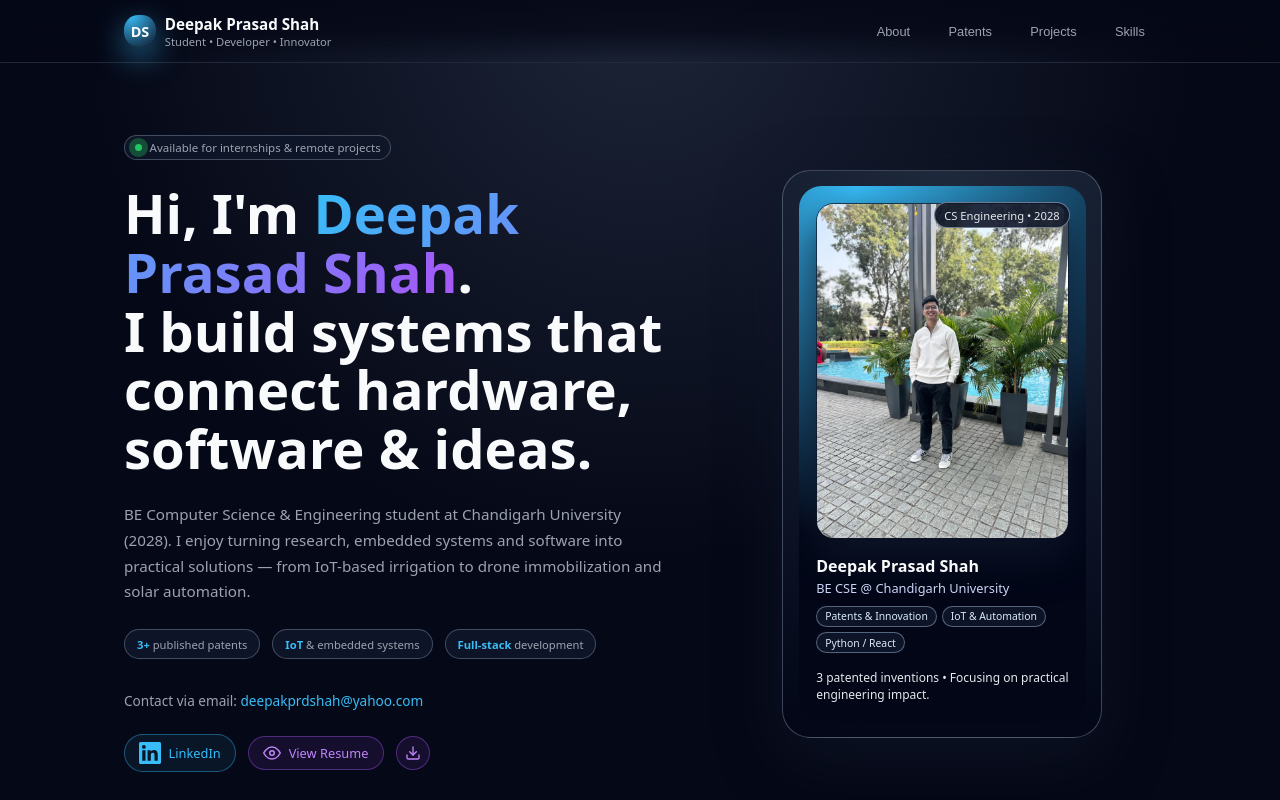
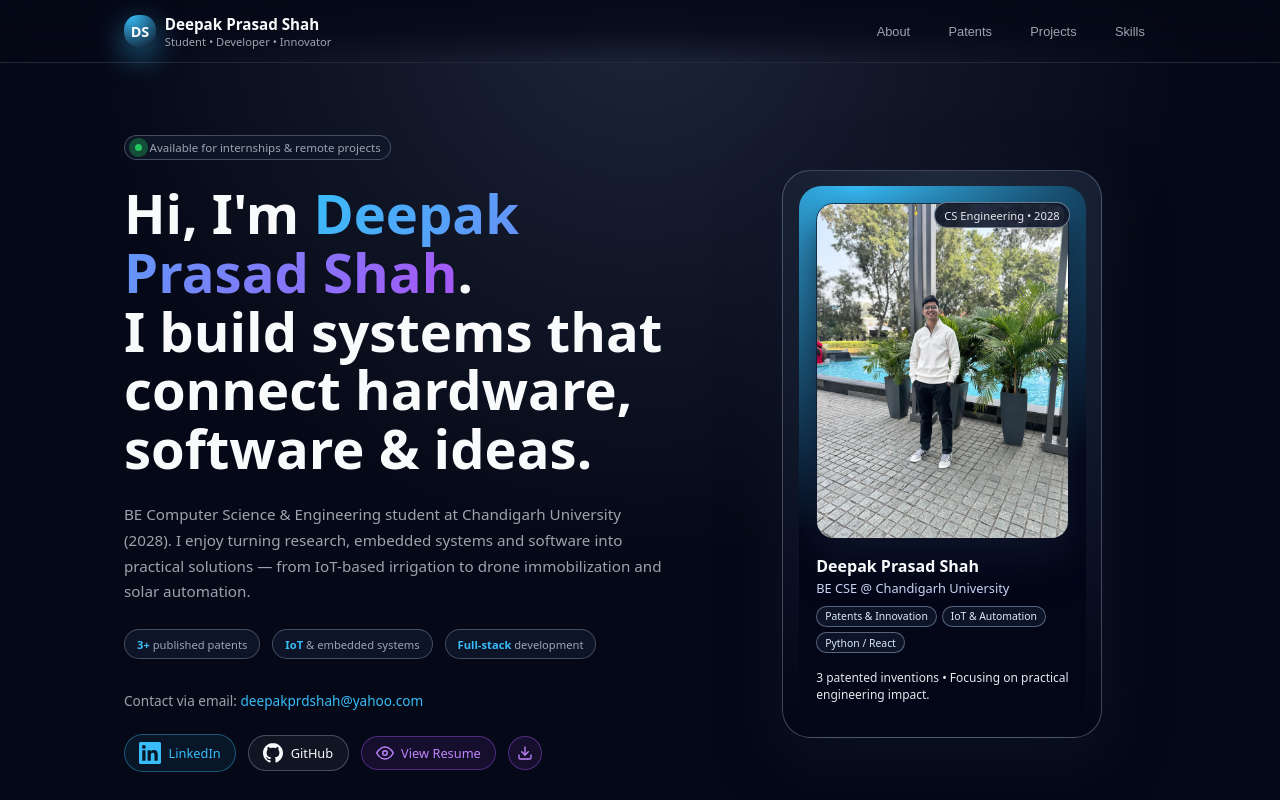
Before and after one commit to deiepak/deepak-portfolio, a React (Vite) app: page / in a window 1280 px wide. Shown: the top 800 px of the page. Built offline with nearby package versions, Linux system fonts and the light colour scheme.

Commit message:
Add GitHub profile link to Hero component

```diff
--- a/src/App.css
+++ b/src/App.css
@@ -282,6 +282,29 @@
   border-color: var(--accent);
   transform: translateY(-1px);
   box-shadow: 0 4px 20px rgba(56, 189, 248, 0.25);
+}
+
+.github-link {
+  display: inline-flex;
+  align-items: center;
+  gap: 0.45rem;
+  padding: 0.45rem 0.9rem;
+  border-radius: 999px;
+  border: 1px solid rgba(148, 163, 184, 0.4);
+  background: rgba(148, 163, 184, 0.08);
+  color: var(--text-main);
+  text-decoration: none;
+  font-size: 0.8rem;
+  font-weight: 500;
+  transition: background var(--transition), border-color var(--transition),
+    transform var(--transition), box-shadow var(--transition);
+}
+
+.github-link:hover {
+  background: rgba(148, 163, 184, 0.18);
+  border-color: var(--text-muted);
+  transform: translateY(-1px);
+  box-shadow: 0 4px 20px rgba(148, 163, 184, 0.25);
 }
 
 .resume-btn {
--- a/src/components/Hero.jsx
+++ b/src/components/Hero.jsx
@@ -54,6 +54,24 @@
               <path d="M20.447 20.452h-3.554v-5.569c0-1.328-.027-3.037-1.852-3.037-1.853 0-2.136 1.445-2.136 2.939v5.667H9.351V9h3.414v1.561h.046c.477-.9 1.637-1.85 3.37-1.85 3.601 0 4.267 2.37 4.267 5.455v6.286zM5.337 7.433a2.062 2.062 0 01-2.063-2.065 2.064 2.064 0 112.063 2.065zm1.782 13.019H3.555V9h3.564v11.452zM22.225 0H1.771C.792 0 0 .774 0 1.729v20.542C0 23.227.792 24 1.771 24h20.451C23.2 24 24 23.227 24 22.271V1.729C24 .774 23.2 0 22.222 0h.003z" />
             </svg>
             <span>LinkedIn</span>
+          </a>
+          <a
+            href="https://github.com/deiepak/"
+            target="_blank"
+            rel="noopener noreferrer"
+            className="github-link"
+            aria-label="GitHub Profile"
+          >
+            <svg
+              xmlns="http://www.w3.org/2000/svg"
+              width="20"
+              height="20"
+              viewBox="0 0 24 24"
+              fill="currentColor"
+            >
+              <path d="M12 0c-6.626 0-12 5.373-12 12 0 5.302 3.438 9.8 8.207 11.387.599.111.793-.261.793-.577v-2.234c-3.338.726-4.042-1.416-4.042-1.416-.546-1.387-1.333-1.756-1.333-1.756-1.089-.745.083-.729.083-.729 1.205.084 1.839 1.237 1.839 1.237 1.07 1.834 2.807 1.304 3.492.997.107-.775.418-1.305.762-1.604-2.665-.305-5.467-1.334-5.467-5.931 0-1.311.469-2.381 1.236-3.221-.124-.303-.535-1.524.117-3.176 0 0 1.008-.322 3.301 1.23.957-.266 1.983-.399 3.003-.404 1.02.005 2.047.138 3.006.404 2.291-1.552 3.297-1.23 3.297-1.23.653 1.653.242 2.874.118 3.176.77.84 1.235 1.911 1.235 3.221 0 4.609-2.807 5.624-5.479 5.921.43.372.823 1.102.823 2.222v3.293c0 .319.192.694.801.576 4.765-1.589 8.199-6.086 8.199-11.386 0-6.627-5.373-12-12-12z" />
+            </svg>
+            <span>GitHub</span>
           </a>
           <a
             href="/resume.pdf"
```
